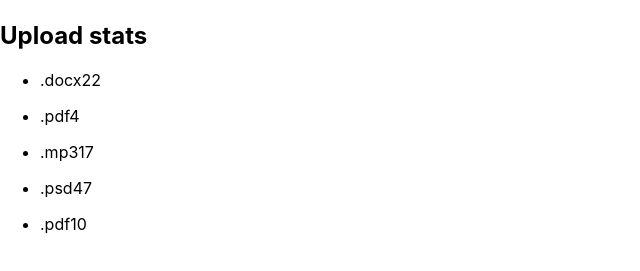
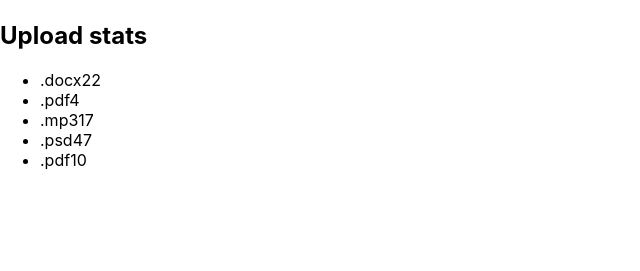
Before and after one commit to daria31v/goit-react-hw-01-components, a React (Create React App) app: page / in a window 1280 px wide. Shown: the part 299-570 px from the top of the page, without its empty margins (0-640 px from the left). Built offline with nearby package versions, Linux system fonts and the light colour scheme.

Commit message:
correct 2 task

```diff
--- a/src/components/Statistics/Statistics.jsx
+++ b/src/components/Statistics/Statistics.jsx
@@ -12,15 +12,16 @@ const title = 'Upload stats';
 export const Statistics = (stats = { data }) => {
   return (
     <section>
-      <h2>{title}</h2>
+        <h2>{title}</h2>
+        <ul>
       {data.map(data => (
-        <ul>
-          <li key={data.id}>
+        <li key={data.id}>
             <span>{data.label}</span>
             <span>{data.percentage}</span>
           </li>
-        </ul>
+
       ))}
+          </ul>
     </section>
   );
 };
```
